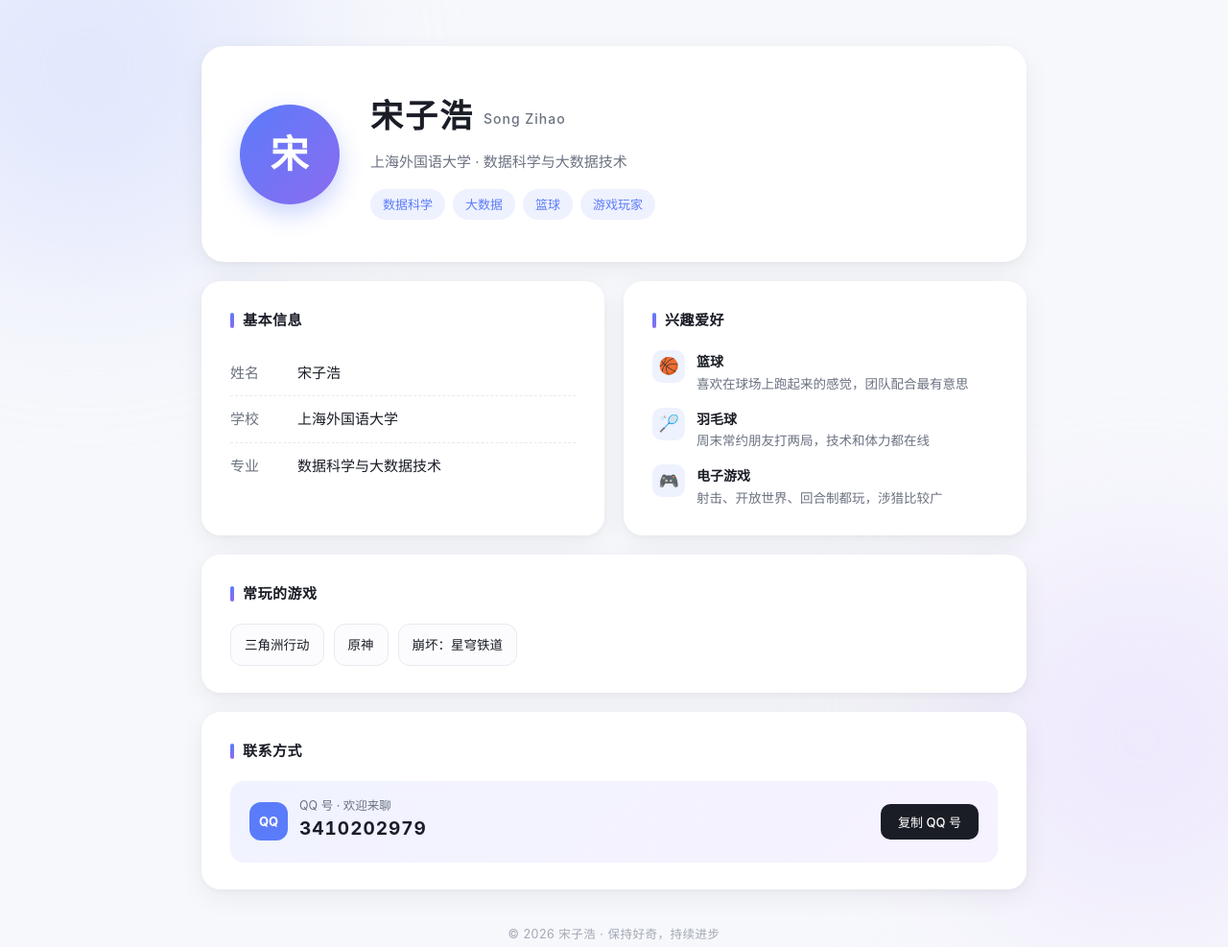
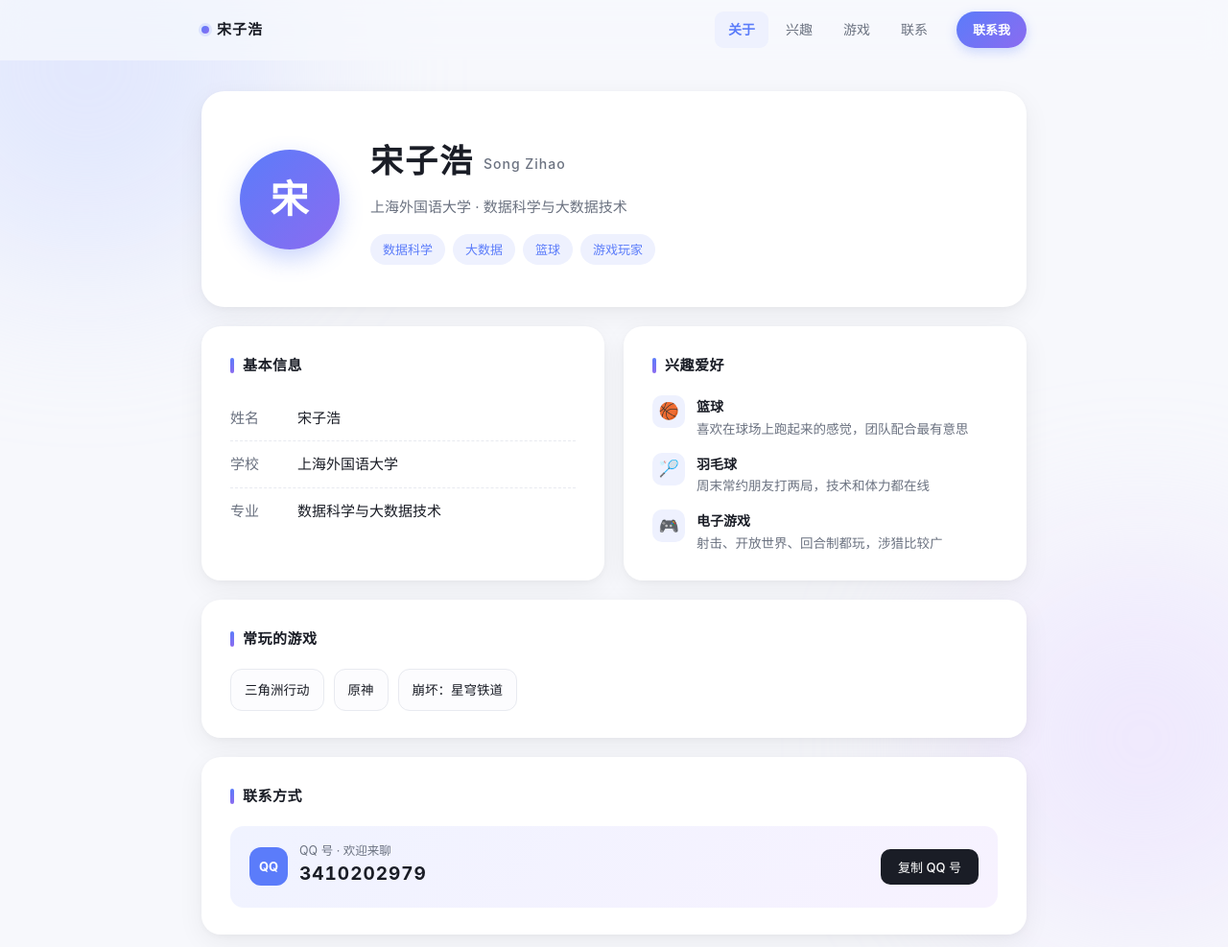
Before and after one commit to songzh0423/4.0, a plain HTML site: page index.html in a window 1280 px wide. Shown: the top 987 px of the page at 96% size. Drawn offline with Linux system fonts and the light colour scheme.

Commit message:
添加吸顶导航栏与滚动区块高亮
- 新增 sticky 导航栏（毛玻璃背景、滚动后加深边框阴影）
- 新增锚点：#about #hobbies #games #contact，并加 scroll-margin-top 防遮挡
- 实现 scroll-spy：滚动时自动高亮当前区块
- 移除 requestAnimationFrame 节流，改为 scroll 内同步更新以避免后台标签页滞后
- layout: body 顶部内边距移至 .wrap，使导航真正吸顶

```diff
--- a/index.html
+++ b/index.html
@@ -25,7 +25,7 @@
     line-height:1.7;
     -webkit-font-smoothing:antialiased;
     min-height:100vh;
-    padding:48px 20px 64px;
+    padding:0 20px 64px;
   }
   /* 背景光斑 */
   body::before,body::after{
@@ -40,7 +40,87 @@
   body::before{width:420px;height:420px;background:#cdd8ff;top:-140px;left:-120px}
   body::after{width:380px;height:380px;background:#e6d9ff;bottom:-160px;right:-100px}
 
-  .wrap{max-width:860px;margin:0 auto;position:relative;z-index:1}
+  .wrap{max-width:860px;margin:0 auto;position:relative;z-index:1;padding-top:32px}
+
+  /* ===== 导航栏 ===== */
+  .nav{
+    position:sticky;
+    top:0;
+    z-index:50;
+    margin:0 -20px;
+    background:rgba(247,248,252,.72);
+    -webkit-backdrop-filter:saturate(180%) blur(14px);
+    backdrop-filter:saturate(180%) blur(14px);
+    border-bottom:1px solid transparent;
+    transition:background .25s ease, border-color .25s ease, box-shadow .25s ease;
+  }
+  .nav.scrolled{
+    background:rgba(247,248,252,.9);
+    border-bottom-color:var(--line);
+    box-shadow:0 4px 20px rgba(26,29,38,.05);
+  }
+  .nav-inner{
+    max-width:900px;
+    margin:0 auto;
+    padding:0 20px;
+    height:62px;
+    display:flex;
+    align-items:center;
+    gap:16px;
+  }
+  .nav-brand{
+    display:flex;
+    align-items:center;
+    gap:8px;
+    font-size:15px;
+    font-weight:700;
+    letter-spacing:1px;
+    color:var(--text);
+    text-decoration:none;
+    flex-shrink:0;
+  }
+  .nav-dot{
+    width:8px;height:8px;
+    border-radius:50%;
+    background:linear-gradient(135deg,var(--accent),var(--accent-2));
+    box-shadow:0 0 0 3px rgba(91,124,250,.14);
+  }
+  .nav-links{
+    display:flex;
+    align-items:center;
+    gap:4px;
+    list-style:none;
+    margin-left:auto;
+    overflow-x:auto;
+    scrollbar-width:none;
+  }
+  .nav-links::-webkit-scrollbar{display:none}
+  .nav-links a{
+    display:block;
+    padding:7px 14px;
+    font-size:14px;
+    font-weight:500;
+    color:var(--text-sub);
+    text-decoration:none;
+    border-radius:9px;
+    white-space:nowrap;
+    transition:color .2s, background .2s;
+  }
+  .nav-links a:hover{color:var(--text);background:rgba(91,124,250,.07)}
+  .nav-links a.active{color:var(--accent);background:var(--accent-soft);font-weight:600}
+  .nav-cta{
+    flex-shrink:0;
+    font-size:13px;
+    font-weight:600;
+    color:#fff;
+    background:linear-gradient(135deg,var(--accent),var(--accent-2));
+    padding:8px 17px;
+    border-radius:999px;
+    text-decoration:none;
+    box-shadow:0 4px 12px rgba(91,124,250,.28);
+    transition:transform .2s, box-shadow .2s;
+  }
+  .nav-cta:hover{transform:translateY(-1px);box-shadow:0 6px 18px rgba(91,124,250,.38)}
 
   /* ===== 顶部名片 ===== */
   .profile{
@@ -107,6 +187,7 @@
     padding:28px 30px;
     box-shadow:var(--shadow);
     animation:rise .7s cubic-bezier(.2,.8,.2,1) both;
+    scroll-margin-top:80px;
   }
   .card.full{grid-column:1/-1}
   .card-title{
@@ -230,7 +311,8 @@
   }
 
   @media (max-width:640px){
-    body{padding:28px 14px 44px}
+    body{padding:0 14px 44px}
+    .wrap{padding-top:20px}
     .profile{padding:32px 24px;gap:20px;text-align:center;justify-content:center}
     .profile-main{text-align:center}
     .tags{justify-content:center}
@@ -238,11 +320,36 @@
     .name span{display:block;margin:4px 0 0}
     .grid{grid-template-columns:1fr}
     .card{padding:24px 22px}
+    /* 导航栏紧凑布局 */
+    .nav{margin:0 -14px}
+    .nav-inner{padding:0 14px;height:56px;gap:10px}
+    .nav-brand{font-size:14px}
+    .nav-links a{padding:6px 10px;font-size:13px}
+    .nav-cta{padding:7px 13px;font-size:12px}
+  }
+  @media (max-width:400px){
+    .nav-brand span{display:none}
+    .nav-cta{display:none}
   }
 </style>
 </head>
 <body>
-<div class="wrap">
+
+<!-- 导航栏 -->
+<nav class="nav" id="nav">
+  <div class="nav-inner">
+    <a href="#top" class="nav-brand"><span class="nav-dot"></span><span>宋子浩</span></a>
+    <ul class="nav-links">
+      <li><a href="#about">关于</a></li>
+      <li><a href="#hobbies">兴趣</a></li>
+      <li><a href="#games">游戏</a></li>
+      <li><a href="#contact">联系</a></li>
+    </ul>
+    <a href="#contact" class="nav-cta">联系我</a>
+  </div>
+</nav>
+
+<div class="wrap" id="top">
 
   <!-- 名片 -->
   <header class="profile">
@@ -262,7 +369,7 @@
   <div class="grid">
 
     <!-- 基本信息 -->
-    <section class="card">
+    <section class="card" id="about">
       <h2 class="card-title">基本信息</h2>
       <div class="info-row">
         <div class="info-label">姓名</div>
@@ -279,7 +386,7 @@
     </section>
 
     <!-- 兴趣爱好 -->
-    <section class="card">
+    <section class="card" id="hobbies">
       <h2 class="card-title">兴趣爱好</h2>
       <div class="hobby-list">
         <div class="hobby">
@@ -307,7 +414,7 @@
     </section>
 
     <!-- 常玩游戏 -->
-    <section class="card full">
+    <section class="card full" id="games">
       <h2 class="card-title">常玩的游戏</h2>
       <div class="games">
         <span class="game">三角洲行动</span>
@@ -317,7 +424,7 @@
     </section>
 
     <!-- 联系方式 -->
-    <section class="card full">
+    <section class="card full" id="contact">
       <h2 class="card-title">联系方式</h2>
       <div class="contact">
         <div class="contact-left">
@@ -338,6 +445,50 @@
 </div>
 
 <script>
+/* ===== 导航栏：滚动状态 + 当前区块高亮 ===== */
+(function(){
+  const nav = document.getElementById('nav');
+  const links = Array.from(document.querySelectorAll('.nav-links a'));
+  const sections = links
+    .map(a => document.querySelector(a.getAttribute('href')))
+    .filter(Boolean);
+
+  let lastY = -1;
+
+  function update(){
+    // 页面滚动后加底部分隔线与阴影
+    nav.classList.toggle('scrolled', window.scrollY > 8);
+
+    // 找出当前所处区块（判定线设在导航栏下方 100px）
+    const line = 100;
+    let current = sections[0];
+    for (const s of sections){
+      if (s.getBoundingClientRect().top <= line) current = s;
+    }
+    // 只有页面确实可滚动时才做「到底部」判断，避免小页面误判
+    const doc = document.documentElement;
+    const canScroll = doc.scrollHeight > window.innerHeight + 8;
+    if (canScroll && window.scrollY + window.innerHeight >= doc.scrollHeight - 4){
+      current = sections[sections.length - 1];
+    }
+
+    links.forEach(a => {
+      a.classList.toggle('active', a.getAttribute('href') === '#' + current.id);
+    });
+  }
+
+  function onScroll(){
+    // 位置没变就跳过，避免重复计算
+    if (window.scrollY === lastY) return;
+    lastY = window.scrollY;
+    update();
+  }
+
+  window.addEventListener('scroll', onScroll, { passive:true });
+  window.addEventListener('resize', onScroll);
+  update();
+})();
+
 function copyQQ(){
   const num = document.getElementById('qq').textContent.trim();
   const btn = document.getElementById('copyBtn');
```
